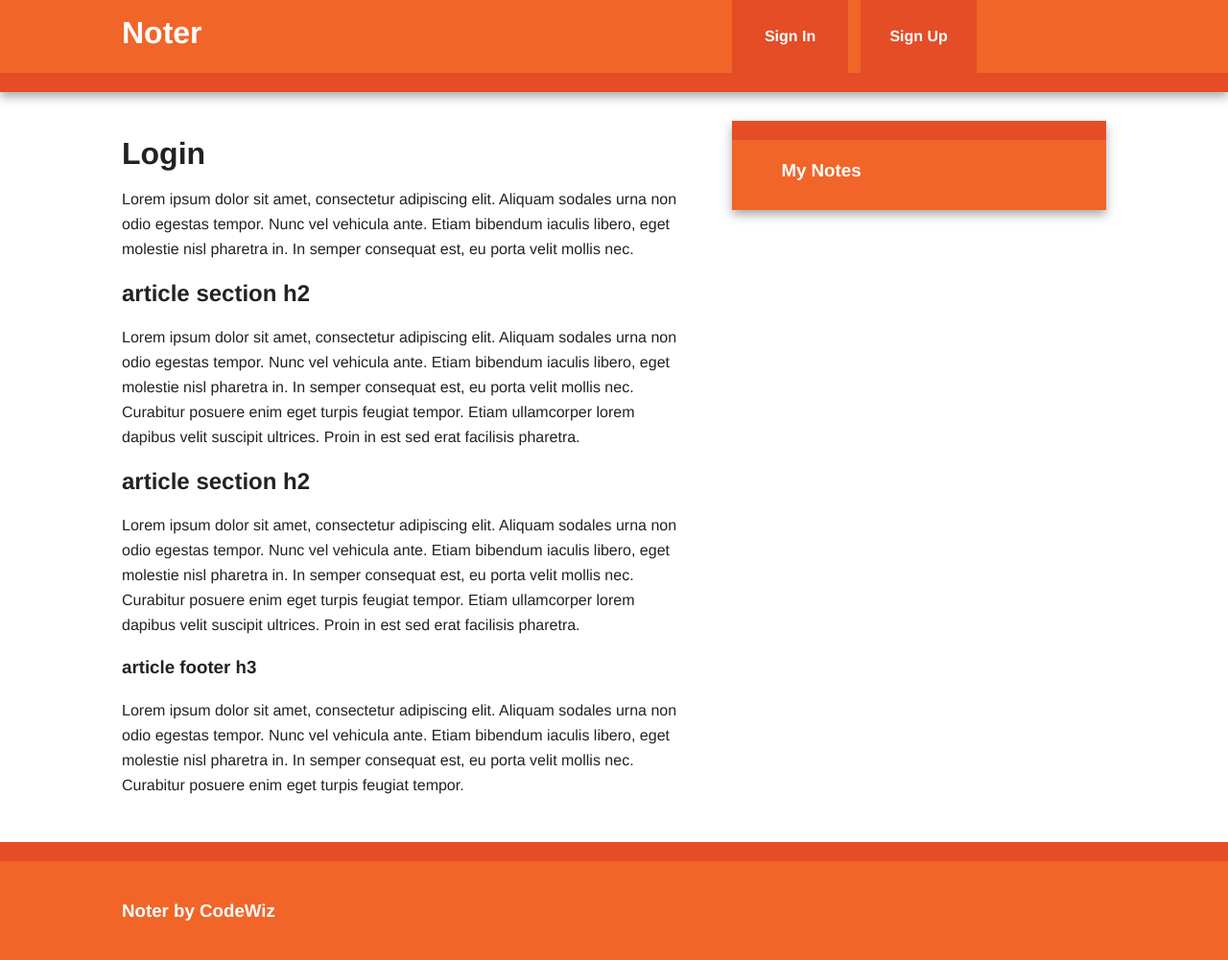
After one commit to cckcoder/flask_app_dev, a Flask app: template noter/templates/login.html in a window 1280 px wide. The commit adds this page. Shown: the whole page at 96% size. Run offline with Flask 2, Linux system fonts and the light colour scheme; the template is opened without the code that fills it, so the values that code supplies are empty; some libraries are stand-ins or nearby versions.

Commit message:
Add Structure, login page.

```diff
--- a/noter/templates/base.html
+++ b/noter/templates/base.html
@@ -21,9 +21,14 @@
                 <h1 class="title">Noter</h1>
                 <nav>
                     <ul>
-                        <li><a href="#">Home</a></li>
-                        <li><a href="#">New Note</a></li>
-                        <li><a href="#">Sign Out</a></li>
+                    {% if current_user.is_authenticated %}
+                        <li><a href="{{ url_for('home') }}">Home</a></li>
+                        <li><a href="{{ url_for('add') }}">New Note</a></li>
+                        <li><a href="{{ url_for() }}">Sign Out</a></li>
+                    {% else %}
+                        <li><a href="{{ url_for('login') }}">Sign In</a></li>
+                        <li><a href="{{ url_for('signup') }}">Sign Up</a></li>
+                    {% endif %}
                     </ul>
                 </nav>
             </header>
@@ -31,14 +36,13 @@
 
         <div class="main-container">
             <div class="main wrapper clearfix">
-
-								{% block content %}
-								{% endblock %}
+                {% block content %}
+                {% endblock %}
 
                 <aside>
                     <h3>My Notes</h3>
-										{% block aside %}
-										{% endblock %}
+                    {% block aside %}
+                    {% endblock %}
                 </aside>
 
             </div> <!-- #main -->
--- /dev/null
+++ b/noter/templates/login.html
@@ -0,0 +1,27 @@
+{% extends "base.html" %}
+
+
+{% block title %}
+    <title>Noter | Login</title>
+{% endblock %}
+
+{% block content %}
+    <article>
+        <header>
+            <h1>Login</h1>
+            <p>Lorem ipsum dolor sit amet, consectetur adipiscing elit. Aliquam sodales urna non odio egestas tempor. Nunc vel vehicula ante. Etiam bibendum iaculis libero, eget molestie nisl pharetra in. In semper consequat est, eu porta velit mollis nec.</p>
+        </header>
+        <section>
+            <h2>article section h2</h2>
+            <p>Lorem ipsum dolor sit amet, consectetur adipiscing elit. Aliquam sodales urna non odio egestas tempor. Nunc vel vehicula ante. Etiam bibendum iaculis libero, eget molestie nisl pharetra in. In semper consequat est, eu porta velit mollis nec. Curabitur posuere enim eget turpis feugiat tempor. Etiam ullamcorper lorem dapibus velit suscipit ultrices. Proin in est sed erat facilisis pharetra.</p>
+        </section>
+        <section>
+            <h2>article section h2</h2>
+            <p>Lorem ipsum dolor sit amet, consectetur adipiscing elit. Aliquam sodales urna non odio egestas tempor. Nunc vel vehicula ante. Etiam bibendum iaculis libero, eget molestie nisl pharetra in. In semper consequat est, eu porta velit mollis nec. Curabitur posuere enim eget turpis feugiat tempor. Etiam ullamcorper lorem dapibus velit suscipit ultrices. Proin in est sed erat facilisis pharetra.</p>
+        </section>
+        <footer>
+            <h3>article footer h3</h3>
+            <p>Lorem ipsum dolor sit amet, consectetur adipiscing elit. Aliquam sodales urna non odio egestas tempor. Nunc vel vehicula ante. Etiam bibendum iaculis libero, eget molestie nisl pharetra in. In semper consequat est, eu porta velit mollis nec. Curabitur posuere enim eget turpis feugiat tempor.</p>
+        </footer>
+    </article>
+{% endblock %}
--- a/run.py
+++ b/run.py
@@ -1,5 +1,4 @@
 from noter import app
-
 
 if __name__ == '__main__':
     app.run(debug=True)
```
Also changed, not shown: noter/__init__.py (+7 -8 lines).
